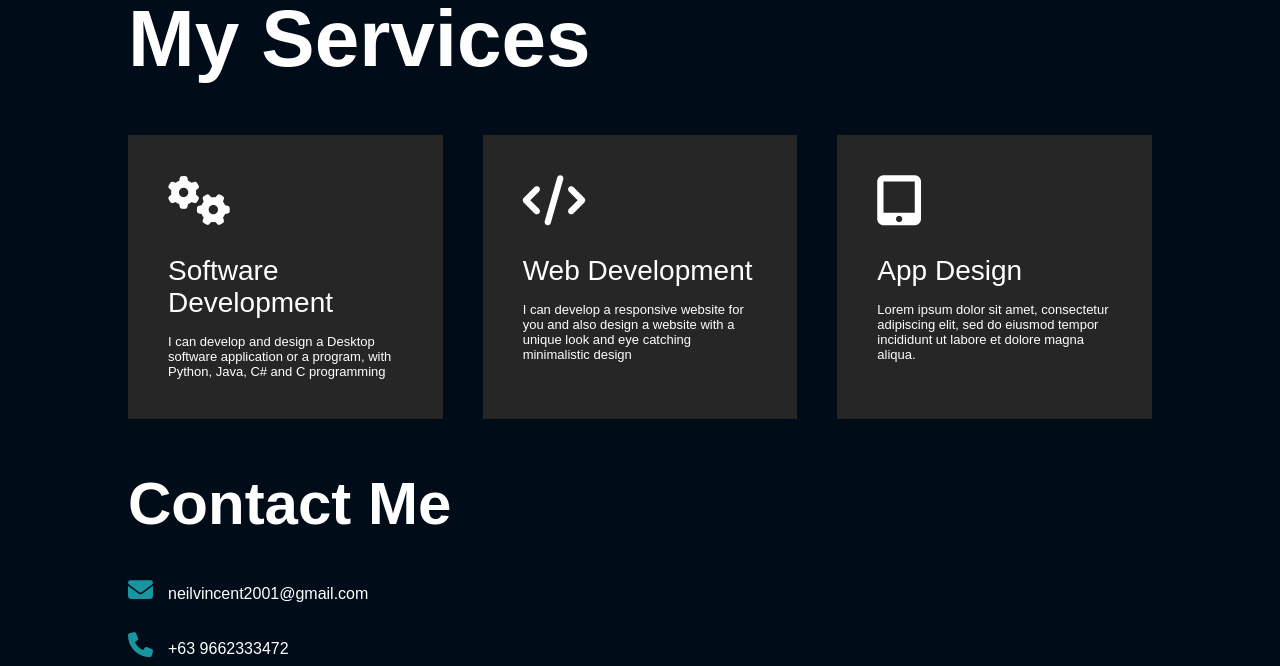
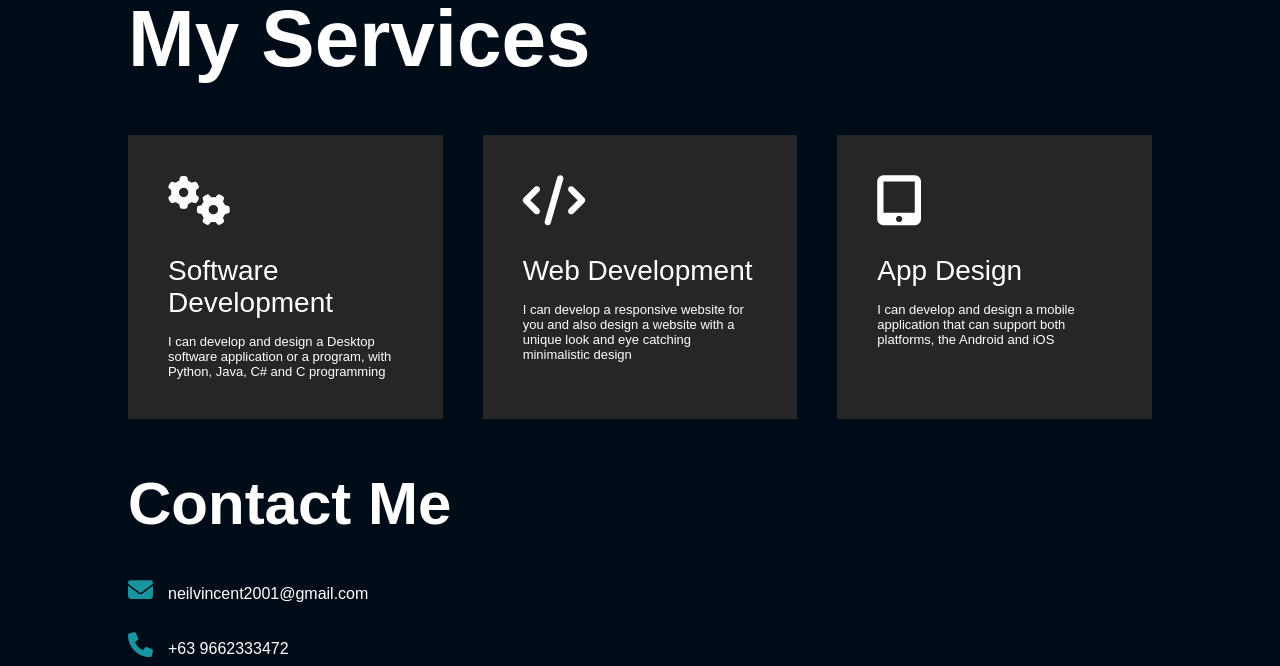
Before and after one commit to swift816/personalportfolio, a plain HTML site: page index.html in a window 1280 px wide. Shown: the part 1594-2260 px from the top of the page. Drawn offline with Linux system fonts and the light colour scheme.

Commit message:
index.html

```diff
--- a/index.html
+++ b/index.html
@@ -100,8 +100,8 @@
                 <div>
                     <i class="fas fa-tablet-alt"></i>
                     <h2>App Design</h2>
-                    <p>Lorem ipsum dolor sit amet, consectetur adipiscing elit,
-                    sed do eiusmod tempor incididunt ut labore et dolore magna aliqua. </p></p>
+                    <p>I can develop and design a mobile application that can support both platforms, the
+                    Android and iOS</p></p>
                 </div>
             </div>
         </div>
```
